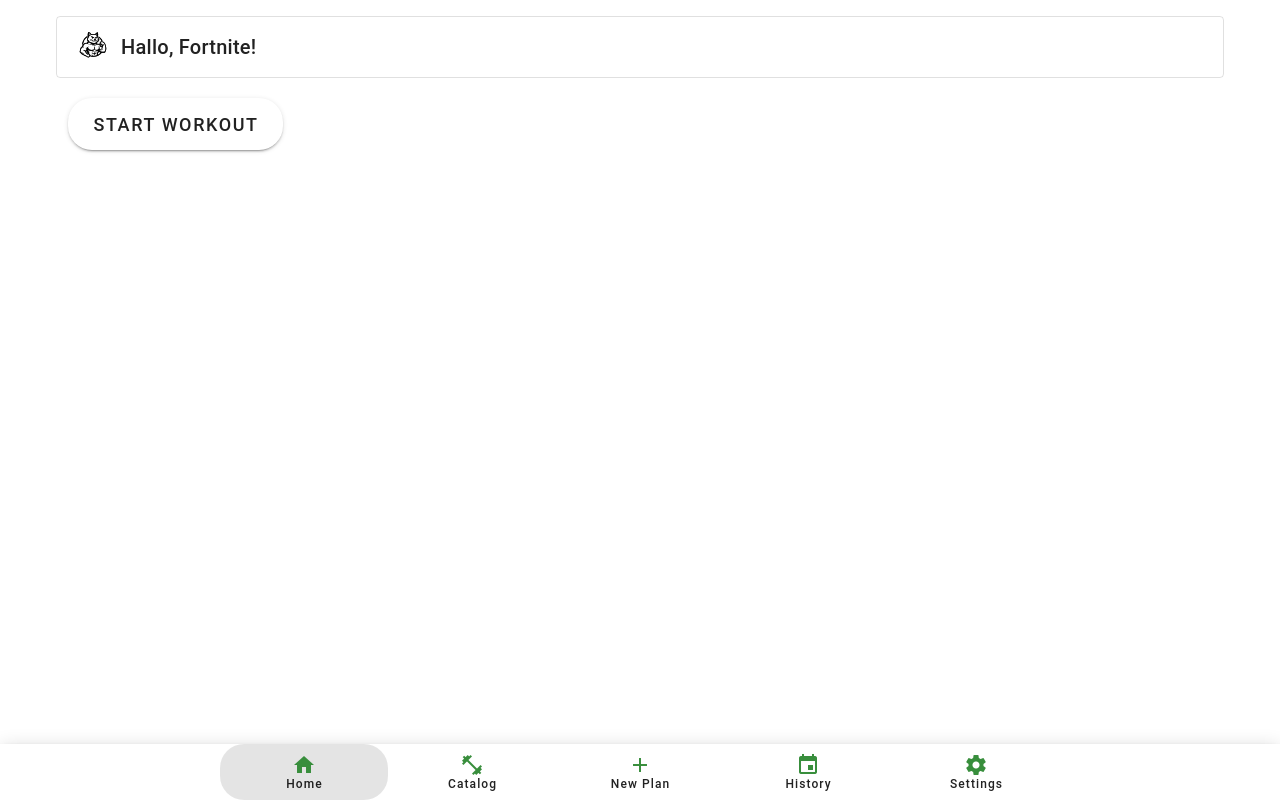
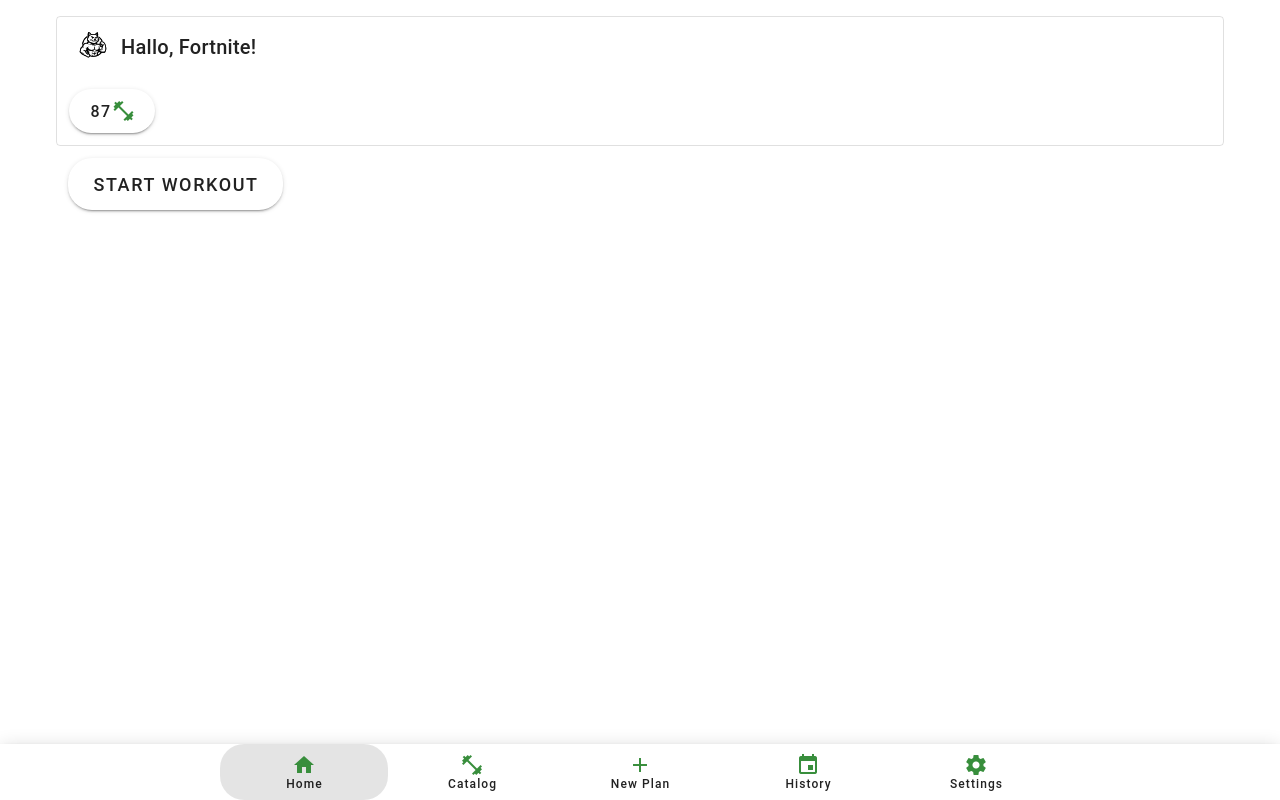
Before and after one commit to KlaraOppenheimerSchule/Bofrostbuben, a Vue app in the folder frontend/: page / in a window 1280 px wide. Built offline with nearby package versions, Linux system fonts and the light colour scheme; a small style sheet from the web is missing; the HTML template or start-up script is replaced by a standard one.

Commit message:
refactor : Greeting bar uses vuetify components

```diff
--- a/frontend/src/App.vue
+++ b/frontend/src/App.vue
@@ -3,7 +3,6 @@ import NavigationBar from './components/NavigationBar.vue'
 </script>
 
 <template>
-
 <v-app>
   <v-container class="align-center justify-center">
   <RouterView />
--- a/frontend/src/components/GreetingBar.vue
+++ b/frontend/src/components/GreetingBar.vue
@@ -1,5 +1,6 @@
 <script setup lang="ts">
 import { ref } from 'vue'
+import StreakTracker from './StreakTracker.vue'
 
 const names = ['Benjamin Nethanyahu', 'Charlie', 'Fortnite', 'SixSeven']
 const UserName = ref(names[Math.floor(Math.random() * names.length)])
@@ -8,13 +9,13 @@ const UserName = ref(names[Math.floor(Math.random() * names.length)])
 
 <template>
       <v-card
-            class="mb-2"
         density="compact"
         prepend-avatar="/assets/icons/muskelkater.svg"
         :title="`Hallo, ${UserName}!`"
         variant="text"
         border
       >
+      <StreakTracker/>
       </v-card>
 </template>
 
--- a/frontend/src/components/StreakTracker.vue
+++ b/frontend/src/components/StreakTracker.vue
@@ -1,41 +1,30 @@
 <script setup lang="ts">
 import { ref } from 'vue'
 
-//NOTE: The random number is only a placeholder for the streak later wich will be available from the backend
-
+//TODO : The random number is only a placeholder for the streak later wich will be available from the backend
 function getRandomInt(max: number) {
   return Math.floor(Math.random() * max)
 }
-
-// generate the random number once
 const randomNumber = ref(getRandomInt(100))
 </script>
 
 <template>
-  <RouterLink to="/historyView" class="link-no-decoration">
-    <button class="dumbbell-button">
-      {{ randomNumber }}
-      <img src="/assets/icons/dumbbell.svg" alt="Dumbbell" class="dumbbell-icon" />
-    </button>
-  </RouterLink>
+  <v-col cols="auto">
+        <v-btn
+        size="large"
+        rounded="xl"
+        :to="'/historyView'">
+        {{ randomNumber }}
+        <v-icon
+          color="green-darken-2"
+          icon="mdi-dumbbell"
+          size="large"
+        >
+        </v-icon>
+  </v-btn>
+
+</v-col>
 </template>
 
 <style scoped>
-.link-no-decoration {
-  text-decoration: none;
-}
-
-.dumbbell-button {
-  all: unset;
-  cursor: pointer;
-  display: flex;
-  align-items: center;
-  gap: 0.5rem;
-}
-
-.dumbbell-icon {
-  display: block;
-  width: 2rem;
-  height: 2rem;
-}
 </style>
```
Lines whose indentation alone changed are shown as unchanged.
